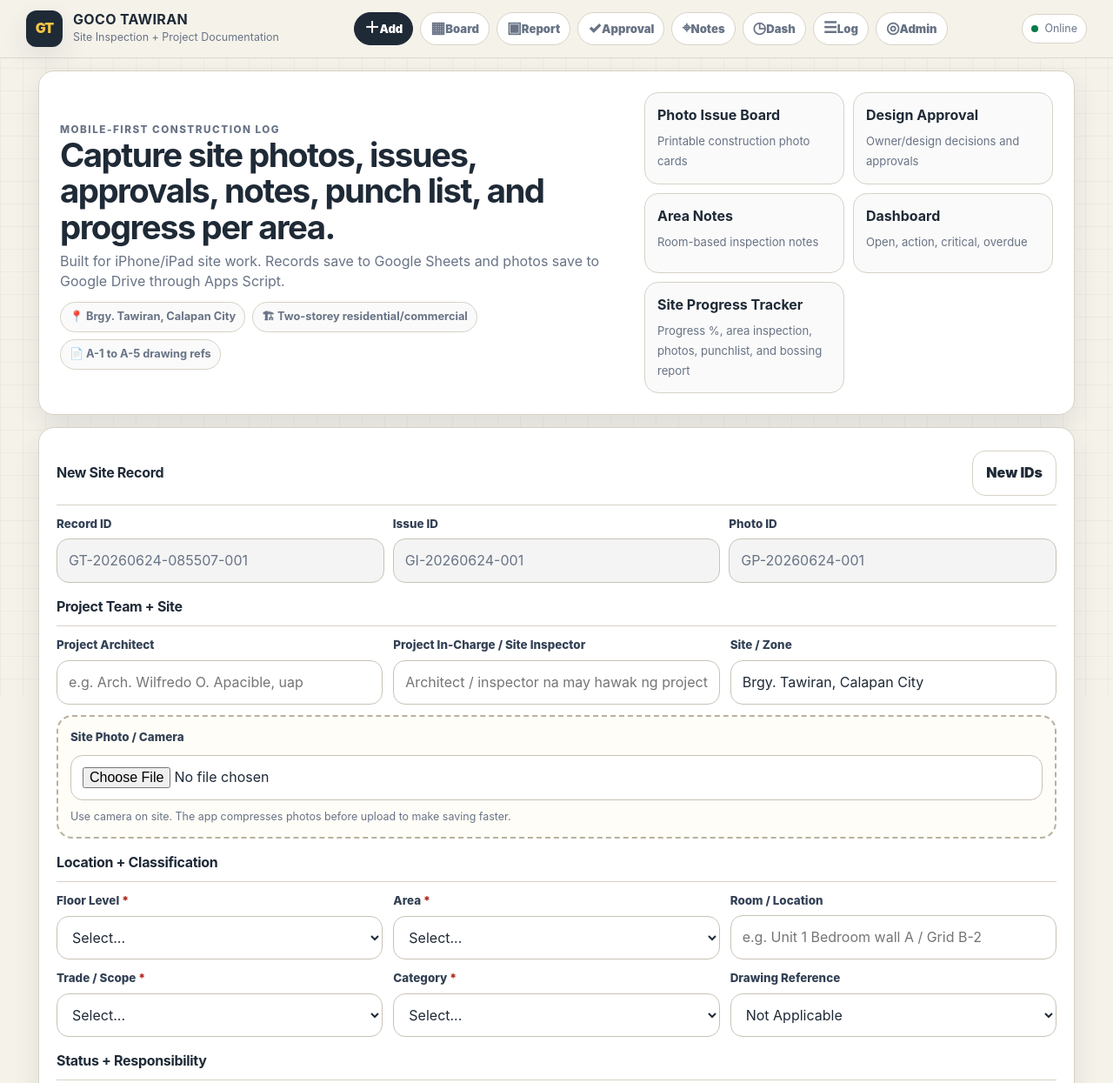
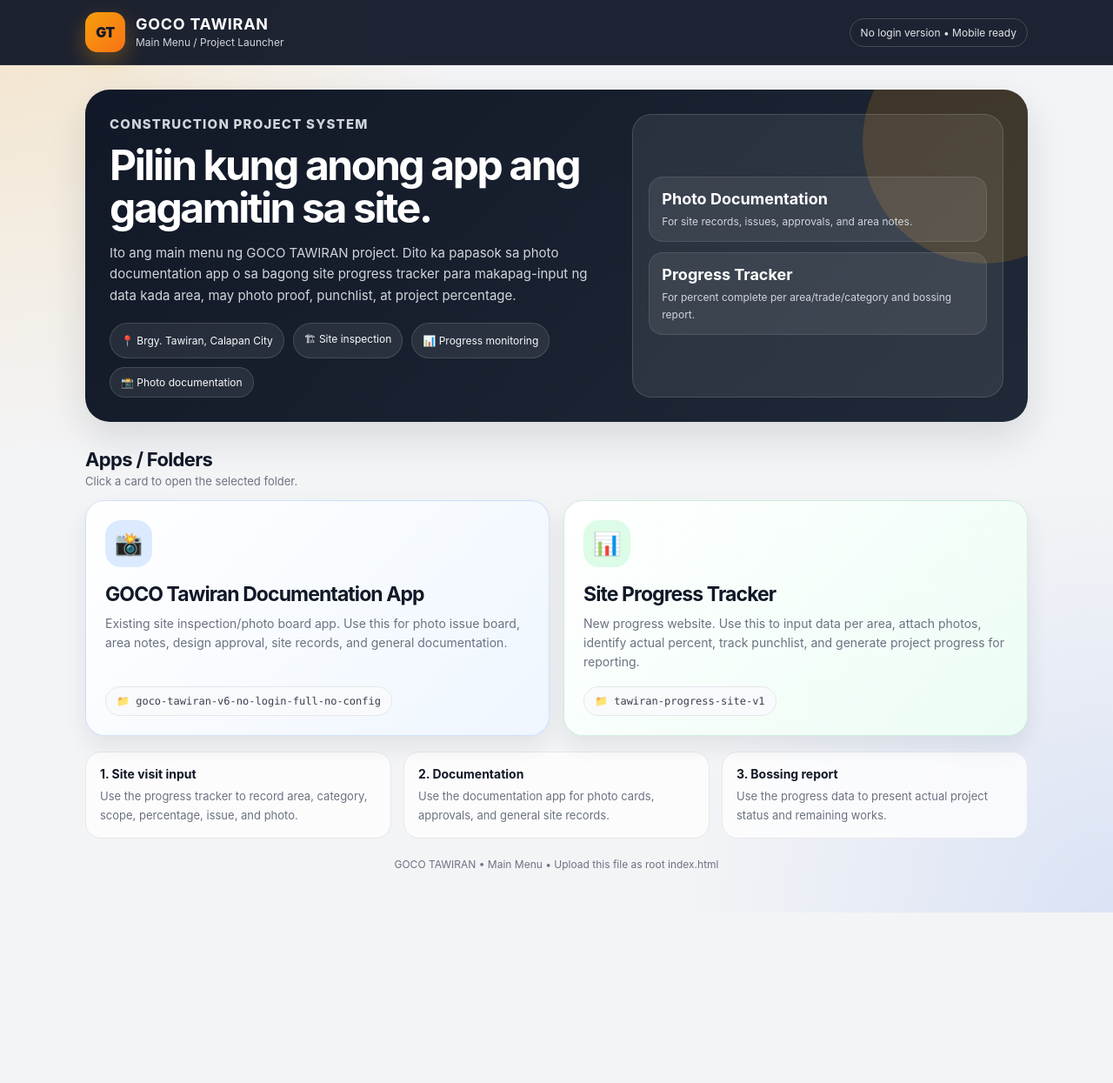
Before and after one commit to edrizhedrizh-a11y/Construction-Management-by-Edrizh-Ingco, a plain HTML site: page index.html in a window 1280 px wide. Shown: the top 1245 px of the page at 87% size. After the commit the page ends 1049 px from the top, so only its background shows below. Drawn offline with Linux system fonts and the light colour scheme.

Commit message:
Add files via upload

```diff
--- a/index.html
+++ b/index.html
@@ -3,260 +3,444 @@
 <head>
   <meta charset="utf-8">
   <meta name="viewport" content="width=device-width, initial-scale=1, viewport-fit=cover">
-  <meta name="theme-color" content="#1f2a37">
-  <title>GOCO TAWIRAN | Site Inspection</title>
-  <link rel="manifest" href="manifest.json">
-  <link rel="apple-touch-icon" href="icon-192.png">
-  <link rel="stylesheet" href="style.css">
-  <script defer src="config.js"></script>
-  <script defer src="app.js"></script>
+  <meta name="theme-color" content="#111827">
+  <title>GOCO TAWIRAN | Main Menu</title>
+  <style>
+    :root {
+      --bg: #f3f4f6;
+      --card: #ffffff;
+      --ink: #111827;
+      --muted: #6b7280;
+      --line: #e5e7eb;
+      --primary: #1f2a37;
+      --primary-2: #374151;
+      --accent: #f59e0b;
+      --green: #16a34a;
+      --blue: #2563eb;
+      --shadow: 0 18px 45px rgba(17, 24, 39, 0.12);
+      --radius: 22px;
+    }
+
+    * { box-sizing: border-box; }
+
+    body {
+      margin: 0;
+      min-height: 100vh;
+      font-family: -apple-system, BlinkMacSystemFont, "Segoe UI", Roboto, Arial, sans-serif;
+      background:
+        radial-gradient(circle at top left, rgba(245, 158, 11, 0.18), transparent 32%),
+        radial-gradient(circle at bottom right, rgba(37, 99, 235, 0.12), transparent 30%),
+        var(--bg);
+      color: var(--ink);
+    }
+
+    .topbar {
+      position: sticky;
+      top: 0;
+      z-index: 10;
+      background: rgba(17, 24, 39, 0.95);
+      backdrop-filter: blur(14px);
+      color: white;
+      border-bottom: 1px solid rgba(255,255,255,0.08);
+    }
+
+    .topbar-inner {
+      max-width: 1120px;
+      margin: 0 auto;
+      padding: 14px 18px;
+      display: flex;
+      align-items: center;
+      justify-content: space-between;
+      gap: 16px;
+    }
+
+    .brand {
+      display: flex;
+      align-items: center;
+      gap: 12px;
+      min-width: 0;
+    }
+
+    .logo {
+      width: 46px;
+      height: 46px;
+      border-radius: 14px;
+      background: linear-gradient(135deg, var(--accent), #f97316);
+      display: grid;
+      place-items: center;
+      color: #111827;
+      font-weight: 900;
+      letter-spacing: -0.04em;
+      flex: 0 0 auto;
+      box-shadow: 0 10px 24px rgba(245, 158, 11, 0.3);
+    }
+
+    h1 {
+      margin: 0;
+      font-size: 18px;
+      line-height: 1.15;
+      letter-spacing: 0.04em;
+    }
+
+    .subtitle {
+      margin: 3px 0 0;
+      color: #d1d5db;
+      font-size: 12px;
+    }
+
+    .status-pill {
+      border: 1px solid rgba(255,255,255,0.18);
+      border-radius: 999px;
+      padding: 8px 12px;
+      color: #e5e7eb;
+      font-size: 12px;
+      white-space: nowrap;
+    }
+
+    .shell {
+      max-width: 1120px;
+      margin: 0 auto;
+      padding: 28px 18px 48px;
+    }
+
+    .hero {
+      background: linear-gradient(135deg, #111827, #1f2937);
+      color: white;
+      border-radius: 28px;
+      padding: 28px;
+      box-shadow: var(--shadow);
+      display: grid;
+      grid-template-columns: 1.15fr 0.85fr;
+      gap: 24px;
+      overflow: hidden;
+      position: relative;
+    }
+
+    .hero:after {
+      content: "";
+      position: absolute;
+      width: 280px;
+      height: 280px;
+      border-radius: 999px;
+      background: rgba(245, 158, 11, 0.16);
+      right: -90px;
+      top: -80px;
+    }
+
+    .eyebrow {
+      margin: 0 0 10px;
+      color: #fbbf24;
+      font-weight: 800;
+      letter-spacing: 0.08em;
+      text-transform: uppercase;
+      font-size: 12px;
+    }
+
+    .hero h2 {
+      margin: 0;
+      font-size: clamp(28px, 5vw, 48px);
+      line-height: 1.02;
+      letter-spacing: -0.05em;
+      max-width: 780px;
+    }
+
+    .hero p {
+      color: #d1d5db;
+      font-size: 15px;
+      line-height: 1.65;
+      max-width: 720px;
+    }
+
+    .hero-meta {
+      display: flex;
+      flex-wrap: wrap;
+      gap: 10px;
+      margin-top: 18px;
+    }
+
+    .tag {
+      display: inline-flex;
+      align-items: center;
+      gap: 8px;
+      border: 1px solid rgba(255,255,255,0.14);
+      background: rgba(255,255,255,0.08);
+      color: #f9fafb;
+      border-radius: 999px;
+      padding: 9px 12px;
+      font-size: 12px;
+    }
+
+    .hero-panel {
+      position: relative;
+      z-index: 1;
+      background: rgba(255,255,255,0.08);
+      border: 1px solid rgba(255,255,255,0.14);
+      border-radius: 22px;
+      padding: 18px;
+      align-self: stretch;
+      display: grid;
+      align-content: center;
+      gap: 12px;
+    }
+
+    .mini-stat {
+      background: rgba(255,255,255,0.08);
+      border: 1px solid rgba(255,255,255,0.1);
+      border-radius: 16px;
+      padding: 14px;
+    }
+
+    .mini-stat strong {
+      display: block;
+      font-size: 18px;
+      margin-bottom: 4px;
+    }
+
+    .mini-stat span {
+      color: #d1d5db;
+      font-size: 12px;
+    }
+
+    .section-title {
+      display: flex;
+      align-items: end;
+      justify-content: space-between;
+      gap: 14px;
+      margin: 30px 0 14px;
+    }
+
+    .section-title h3 {
+      margin: 0;
+      font-size: 22px;
+      letter-spacing: -0.03em;
+    }
+
+    .section-title p {
+      margin: 4px 0 0;
+      color: var(--muted);
+      font-size: 13px;
+    }
+
+    .menu-grid {
+      display: grid;
+      grid-template-columns: repeat(2, minmax(0, 1fr));
+      gap: 16px;
+    }
+
+    .menu-card {
+      position: relative;
+      display: flex;
+      flex-direction: column;
+      min-height: 220px;
+      padding: 22px;
+      border-radius: var(--radius);
+      background: var(--card);
+      color: var(--ink);
+      text-decoration: none;
+      border: 1px solid var(--line);
+      box-shadow: 0 12px 26px rgba(17, 24, 39, 0.08);
+      transition: transform 0.18s ease, box-shadow 0.18s ease, border-color 0.18s ease;
+      overflow: hidden;
+    }
+
+    .menu-card:hover {
+      transform: translateY(-3px);
+      box-shadow: 0 18px 40px rgba(17, 24, 39, 0.14);
+      border-color: #cbd5e1;
+    }
+
+    .menu-card:active { transform: translateY(0); }
+
+    .menu-card .icon {
+      width: 54px;
+      height: 54px;
+      border-radius: 18px;
+      display: grid;
+      place-items: center;
+      font-size: 26px;
+      background: #f3f4f6;
+      margin-bottom: 18px;
+    }
+
+    .menu-card h4 {
+      margin: 0;
+      font-size: 23px;
+      line-height: 1.15;
+      letter-spacing: -0.04em;
+    }
+
+    .menu-card p {
+      margin: 10px 0 18px;
+      color: var(--muted);
+      line-height: 1.55;
+      font-size: 14px;
+    }
+
+    .menu-card .folder {
+      margin-top: auto;
+      display: inline-flex;
+      align-items: center;
+      width: fit-content;
+      gap: 8px;
+      border-radius: 999px;
+      padding: 9px 12px;
+      background: #f9fafb;
+      color: #374151;
+      border: 1px solid var(--line);
+      font-size: 12px;
+      font-family: ui-monospace, SFMono-Regular, Menlo, Monaco, Consolas, monospace;
+    }
+
+    .menu-card.primary {
+      background: linear-gradient(135deg, #ffffff, #eff6ff);
+      border-color: rgba(37, 99, 235, 0.18);
+    }
+
+    .menu-card.primary .icon { background: #dbeafe; }
+
+    .menu-card.progress {
+      background: linear-gradient(135deg, #ffffff, #ecfdf5);
+      border-color: rgba(22, 163, 74, 0.18);
+    }
+
+    .menu-card.progress .icon { background: #dcfce7; }
+
+    .info-grid {
+      display: grid;
+      grid-template-columns: repeat(3, minmax(0, 1fr));
+      gap: 14px;
+      margin-top: 18px;
+    }
+
+    .info-card {
+      background: rgba(255,255,255,0.78);
+      border: 1px solid var(--line);
+      border-radius: 18px;
+      padding: 16px;
+    }
+
+    .info-card strong {
+      display: block;
+      font-size: 14px;
+      margin-bottom: 6px;
+    }
+
+    .info-card span {
+      color: var(--muted);
+      font-size: 13px;
+      line-height: 1.5;
+    }
+
+    footer {
+      color: var(--muted);
+      text-align: center;
+      font-size: 12px;
+      padding: 22px 10px 0;
+    }
+
+    @media (max-width: 820px) {
+      .topbar-inner { align-items: flex-start; }
+      .status-pill { display: none; }
+      .hero { grid-template-columns: 1fr; padding: 22px; border-radius: 24px; }
+      .menu-grid { grid-template-columns: 1fr; }
+      .info-grid { grid-template-columns: 1fr; }
+      .menu-card { min-height: 190px; }
+    }
+  </style>
 </head>
+<body>
+  <header class="topbar">
+    <div class="topbar-inner">
+      <div class="brand">
+        <div class="logo">GT</div>
+        <div>
+          <h1>GOCO TAWIRAN</h1>
+          <p class="subtitle">Main Menu / Project Launcher</p>
+        </div>
+      </div>
+      <div class="status-pill">No login version • Mobile ready</div>
+    </div>
+  </header>
 
-<body data-page="home">
-  <div class="topbar">
-    <div class="topbar-inner">
-      <div class="brand-block">
-        <div class="logo-mark">GT</div>
-        <div>
-          <h1 class="brand-title">GOCO TAWIRAN</h1>
-          <p class="brand-subtitle">Site Inspection + Project Documentation</p>
+  <main class="shell">
+    <section class="hero">
+      <div>
+        <p class="eyebrow">Construction project system</p>
+        <h2>Piliin kung anong app ang gagamitin sa site.</h2>
+        <p>
+          Ito ang main menu ng GOCO TAWIRAN project. Dito ka papasok sa photo documentation app
+          o sa bagong site progress tracker para makapag-input ng data kada area, may photo proof,
+          punchlist, at project percentage.
+        </p>
+        <div class="hero-meta">
+          <span class="tag">📍 Brgy. Tawiran, Calapan City</span>
+          <span class="tag">🏗 Site inspection</span>
+          <span class="tag">📊 Progress monitoring</span>
+          <span class="tag">📸 Photo documentation</span>
         </div>
       </div>
 
-      <nav class="desktop-nav" data-nav></nav>
+      <aside class="hero-panel" aria-label="Project notes">
+        <div class="mini-stat">
+          <strong>Photo Documentation</strong>
+          <span>For site records, issues, approvals, and area notes.</span>
+        </div>
+        <div class="mini-stat">
+          <strong>Progress Tracker</strong>
+          <span>For percent complete per area/trade/category and bossing report.</span>
+        </div>
+      </aside>
+    </section>
 
-      <div class="sync-pill" data-sync-pill>
-        <span class="sync-dot"></span>
-        <span data-sync-label>Checking</span>
-      </div>
-    </div>
-  </div>
-
-  <main class="app-shell">
-    <section class="hero-card">
-      <div>
-        <p class="hero-eyebrow">Mobile-first construction log</p>
-        <h2>Capture site photos, issues, approvals, notes, punch list, and progress per area.</h2>
-        <p>Built for iPhone/iPad site work. Records save to Google Sheets and photos save to Google Drive through Apps Script.</p>
-
-        <div class="project-tags">
-          <span class="tag">📍 Brgy. Tawiran, Calapan City</span>
-          <span class="tag">🏗 Two-storey residential/commercial</span>
-          <span class="tag">📄 A-1 to A-5 drawing refs</span>
+    <section>
+      <div class="section-title">
+        <div>
+          <h3>Apps / Folders</h3>
+          <p>Click a card to open the selected folder.</p>
         </div>
       </div>
 
-      <div class="quick-actions">
-        <a class="quick-card" href="board.html">
-          <strong>Photo Issue Board</strong>
-          <span>Printable construction photo cards</span>
+      <div class="menu-grid">
+        <a class="menu-card primary" href="goco-tawiran-v6-no-login-full-no-config/index.html">
+          <div class="icon">📸</div>
+          <h4>GOCO Tawiran Documentation App</h4>
+          <p>
+            Existing site inspection/photo board app. Use this for photo issue board, area notes,
+            design approval, site records, and general documentation.
+          </p>
+          <span class="folder">📁 goco-tawiran-v6-no-login-full-no-config</span>
         </a>
 
-        <a class="quick-card" href="design-approval.html">
-          <strong>Design Approval</strong>
-          <span>Owner/design decisions and approvals</span>
-        </a>
-
-        <a class="quick-card" href="area-notes.html">
-          <strong>Area Notes</strong>
-          <span>Room-based inspection notes</span>
-        </a>
-
-        <a class="quick-card" href="dashboard.html">
-          <strong>Dashboard</strong>
-          <span>Open, action, critical, overdue</span>
-        </a>
-
-        <a class="quick-card" href="site-progress/index.html">
-          <strong>Site Progress Tracker</strong>
-          <span>Progress %, area inspection, photos, punchlist, and bossing report</span>
+        <a class="menu-card progress" href="tawiran-progress-site-v1/index.html">
+          <div class="icon">📊</div>
+          <h4>Site Progress Tracker</h4>
+          <p>
+            New progress website. Use this to input data per area, attach photos, identify actual percent,
+            track punchlist, and generate project progress for reporting.
+          </p>
+          <span class="folder">📁 tawiran-progress-site-v1</span>
         </a>
       </div>
     </section>
 
-    <form id="inspectionForm" class="form-card" autocomplete="on">
-      <div class="form-section-title">
-        <h3>New Site Record</h3>
-        <button type="button" class="btn secondary" id="refreshIdsBtn">New IDs</button>
+    <section class="info-grid" aria-label="How to use">
+      <div class="info-card">
+        <strong>1. Site visit input</strong>
+        <span>Use the progress tracker to record area, category, scope, percentage, issue, and photo.</span>
       </div>
+      <div class="info-card">
+        <strong>2. Documentation</strong>
+        <span>Use the documentation app for photo cards, approvals, and general site records.</span>
+      </div>
+      <div class="info-card">
+        <strong>3. Bossing report</strong>
+        <span>Use the progress data to present actual project status and remaining works.</span>
+      </div>
+    </section>
 
-      <div class="id-grid">
-        <div class="field">
-          <label for="recordId">Record ID</label>
-          <input id="recordId" name="Record ID" readonly>
-        </div>
-
-        <div class="field">
-          <label for="issueId">Issue ID</label>
-          <input id="issueId" name="Issue ID" readonly>
-        </div>
-
-        <div class="field">
-          <label for="photoId">Photo ID</label>
-          <input id="photoId" name="Photo ID" readonly>
-        </div>
-      </div>
-
-      <div class="form-section-title" style="margin-top:16px;">
-        <h3>Project Team + Site</h3>
-      </div>
-
-      <div class="form-grid three">
-        <div class="field">
-          <label for="projectArchitect">Project Architect</label>
-          <input id="projectArchitect" name="Project Architect" placeholder="e.g. Arch. Wilfredo O. Apacible, uap">
-        </div>
-
-        <div class="field">
-          <label for="projectInCharge">Project In-Charge / Site Inspector</label>
-          <input id="projectInCharge" name="Project In-Charge" placeholder="Architect / inspector na may hawak ng project">
-        </div>
-
-        <div class="field">
-          <label for="siteZone">Site / Zone</label>
-          <input id="siteZone" name="Site / Zone" placeholder="e.g. Brgy. Tawiran / Main Building / Frontage">
-        </div>
-      </div>
-
-      <div class="photo-box" style="margin-top:12px;">
-        <div class="field photo-input-wrap">
-          <label for="photoFile">Site Photo / Camera</label>
-          <input id="photoFile" name="photoFile" type="file" accept="image/*" capture="environment">
-          <div class="help-text">Use camera on site. The app compresses photos before upload to make saving faster.</div>
-          <div class="photo-preview" id="photoPreview"></div>
-        </div>
-      </div>
-
-      <div class="form-section-title" style="margin-top:16px;">
-        <h3>Location + Classification</h3>
-      </div>
-
-      <div class="form-grid three">
-        <div class="field">
-          <label class="required" for="floorLevel">Floor Level</label>
-          <select id="floorLevel" name="Floor Level" data-options="floorLevels" required></select>
-        </div>
-
-        <div class="field">
-          <label class="required" for="area">Area</label>
-          <select id="area" name="Area" data-options="areas" required></select>
-        </div>
-
-        <div class="field">
-          <label for="roomLocation">Room / Location</label>
-          <input id="roomLocation" name="Room / Location" placeholder="e.g. Unit 1 Bedroom wall A / Grid B-2">
-        </div>
-
-        <div class="field">
-          <label class="required" for="tradeScope">Trade / Scope</label>
-          <select id="tradeScope" name="Trade / Scope" data-options="trades" required></select>
-        </div>
-
-        <div class="field">
-          <label class="required" for="category">Category</label>
-          <select id="category" name="Category" data-options="categories" required></select>
-        </div>
-
-        <div class="field">
-          <label for="drawingReference">Drawing Reference</label>
-          <select id="drawingReference" name="Drawing Reference" data-options="drawingRefs"></select>
-        </div>
-      </div>
-
-      <div class="form-section-title" style="margin-top:16px;">
-        <h3>Status + Responsibility</h3>
-      </div>
-
-      <div class="form-grid three">
-        <div class="field">
-          <label class="required" for="status">Status</label>
-          <select id="status" name="Status" data-options="statuses" required></select>
-        </div>
-
-        <div class="field">
-          <label for="priority">Priority</label>
-          <select id="priority" name="Priority" data-options="prioritySeverity"></select>
-        </div>
-
-        <div class="field">
-          <label for="severity">Severity</label>
-          <select id="severity" name="Severity" data-options="prioritySeverity"></select>
-        </div>
-
-        <div class="field">
-          <label for="progressPercent">Progress %</label>
-          <select id="progressPercent" name="Progress %" data-options="progress"></select>
-        </div>
-
-        <div class="field">
-          <label for="responsiblePerson">Responsible Person</label>
-          <input id="responsiblePerson" name="Responsible Person" placeholder="Contractor / Foreman / Supplier / Owner">
-        </div>
-
-        <div class="field">
-          <label for="targetDate">Target Date</label>
-          <input id="targetDate" name="Target Date" type="date">
-        </div>
-      </div>
-
-      <div class="form-section-title" style="margin-top:16px;">
-        <h3>Concern / Note</h3>
-      </div>
-
-      <div class="form-grid">
-        <div class="field full">
-          <label class="required" for="issueNote">Issue / Concern / Note</label>
-          <textarea id="issueNote" name="Issue / Concern / Note" required placeholder="Describe the issue, concern, approval needed, site note, punch list item, or progress status. Include exact location and required action."></textarea>
-        </div>
-
-        <div class="field">
-          <label for="scheduleImpact">Schedule Impact</label>
-          <select id="scheduleImpact" name="Schedule Impact">
-            <option value="No">No</option>
-            <option value="Yes">Yes</option>
-            <option value="Potential">Potential</option>
-          </select>
-        </div>
-
-        <div class="field">
-          <label for="costImpact">Cost Impact</label>
-          <select id="costImpact" name="Cost Impact">
-            <option value="No">No</option>
-            <option value="Yes">Yes</option>
-            <option value="Potential">Potential</option>
-          </select>
-        </div>
-
-        <div class="field">
-          <label for="dateResolved">Date Resolved</label>
-          <input id="dateResolved" name="Date Resolved" type="date">
-        </div>
-
-        <div class="field">
-          <label for="verifiedBy">Verified By</label>
-          <input id="verifiedBy" name="Verified By" placeholder="Architect / Inspector / Owner">
-        </div>
-
-        <div class="field">
-          <label for="createdBy">Created By</label>
-          <input id="createdBy" name="Created By" placeholder="Your name">
-        </div>
-
-        <div class="field full">
-          <label for="remarks">Remarks</label>
-          <textarea id="remarks" name="Remarks" placeholder="Additional reminders, instructions, or verification comments."></textarea>
-        </div>
-      </div>
-
-      <div class="button-row">
-        <button id="saveBtn" class="btn" type="submit">💾 Save Site Record</button>
-        <button id="resetBtn" class="btn secondary" type="button">Clear Form</button>
-      </div>
-
-      <div id="formNotice" class="notice"></div>
-    </form>
+    <footer>
+      GOCO TAWIRAN • Main Menu • Upload this file as root index.html
+    </footer>
   </main>
-
-  <nav class="bottom-nav" data-bottom-nav></nav>
 </body>
 </html>
```
